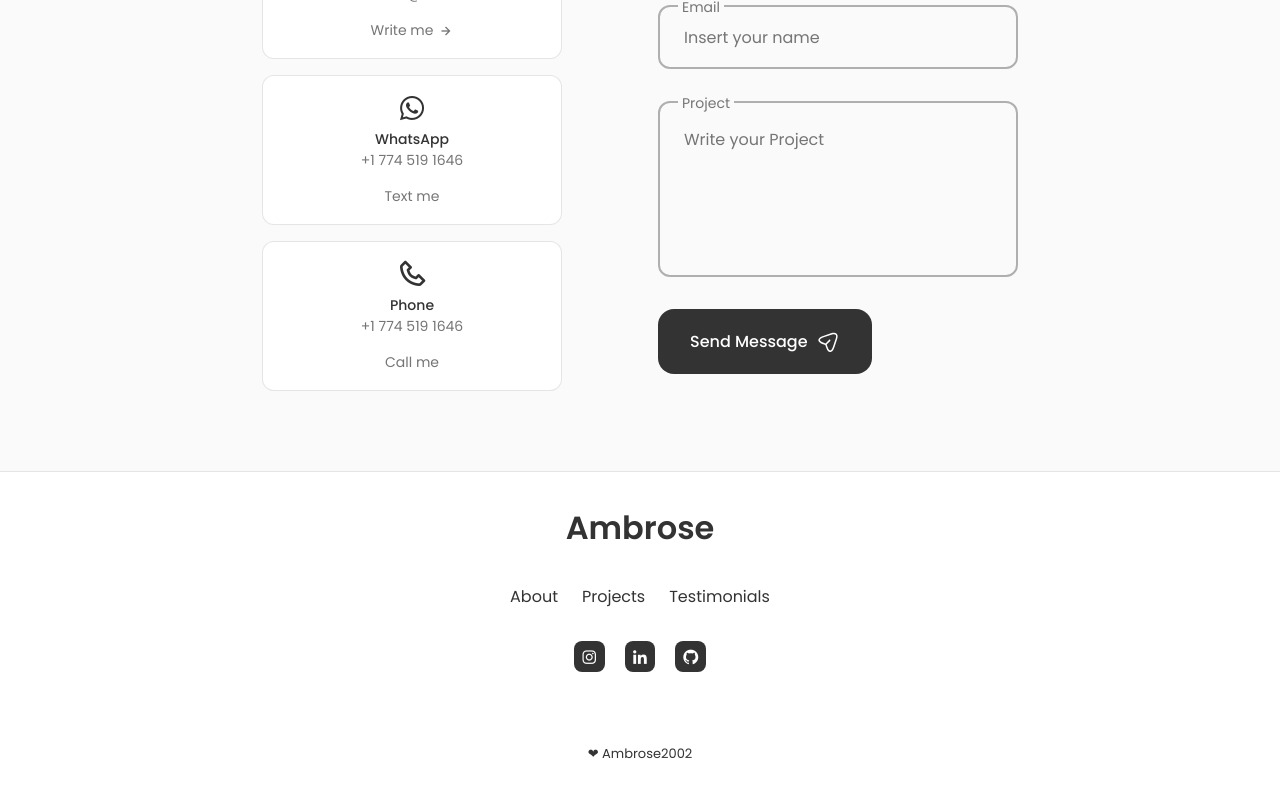
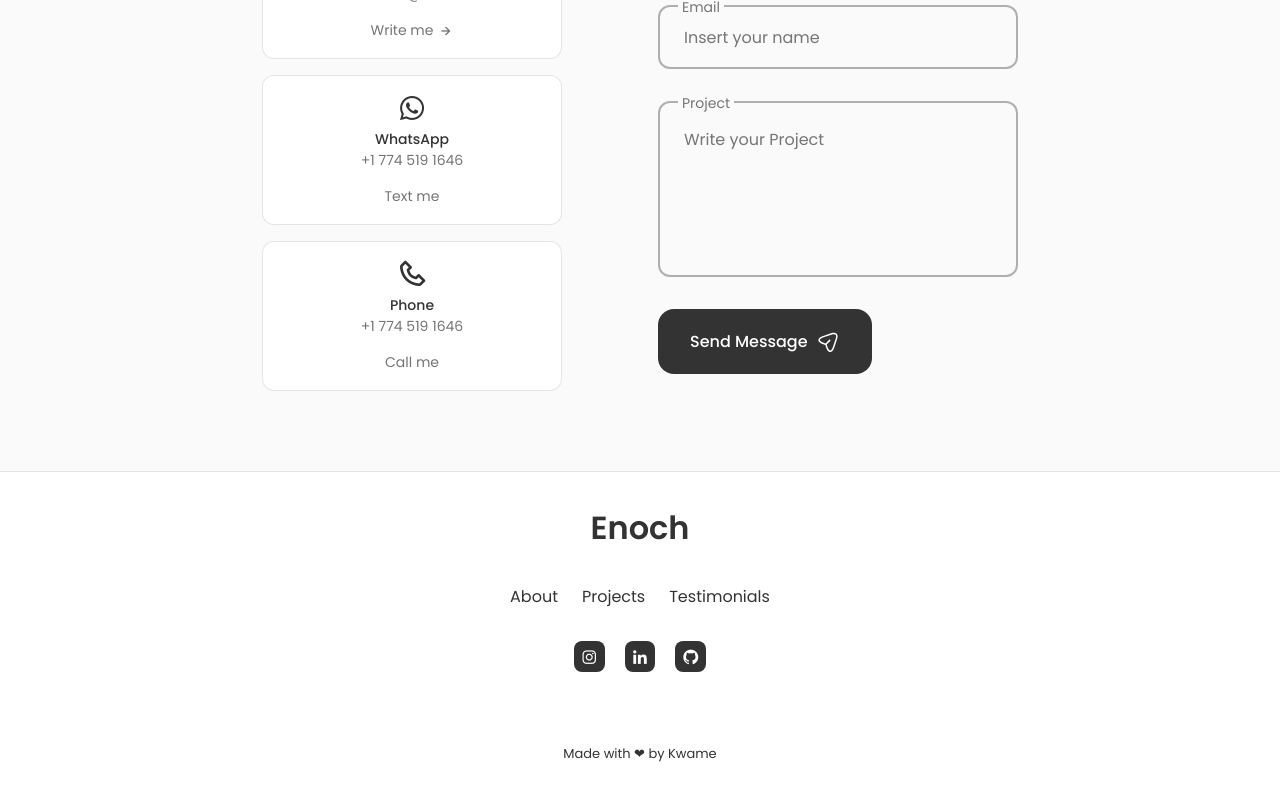
Before and after one commit to Typher7/portfolio_website, a React (Create React App) app: page / in a window 1280 px wide. Shown: the part 4693-5493 px from the top of the page. Built offline with nearby package versions, Linux system fonts and the light colour scheme.

Commit message:
footer error fixed

```diff
--- a/src/components/footer/Footer.jsx
+++ b/src/components/footer/Footer.jsx
@@ -5,7 +5,7 @@ const Footer = () => {
     return (
         <footer className="footer">
             <footer className="footer__container container">
-                <h1 className="footer__title">Ambrose</h1>
+                <h1 className="footer__title">Enoch</h1>
 
                 <ul className="footer__list">
                     <li>
@@ -22,19 +22,19 @@ const Footer = () => {
                 </ul>
 
                 <div className="footer__social">
-                    <a href="https://www.instagram.com/ambrose_blay/" className="footer__social-link" target="_blank">
+                    <a href="https://www.instagram.com/typher07/" className="footer__social-link" target="_blank">
                         <i class='bx bxl-instagram' ></i>
                     </a>
 
-                    <a href="https://www.linkedin.com/in/ambrose-blay/" className="footer__social-link" target="_blank">
+                    <a href="https://www.linkedin.com/in/kwameatuahene/" className="footer__social-link" target="_blank">
                         <i class='bx bxl-linkedin' ></i>
                     </a>
 
-                    <a href="https://github.com/Ambrose2002" className="footer__social-link" target="_blank">
+                    <a href="https://github.com/Typher7" className="footer__social-link" target="_blank">
                         <i class='bx bxl-github' ></i>
                     </a>
                 </div>
-                <span className="footer__copy">&#10084; Ambrose2002</span>
+                <span className="footer__copy">Made with &#10084; by Kwame</span>
             </footer>
         </footer>
     )
```
